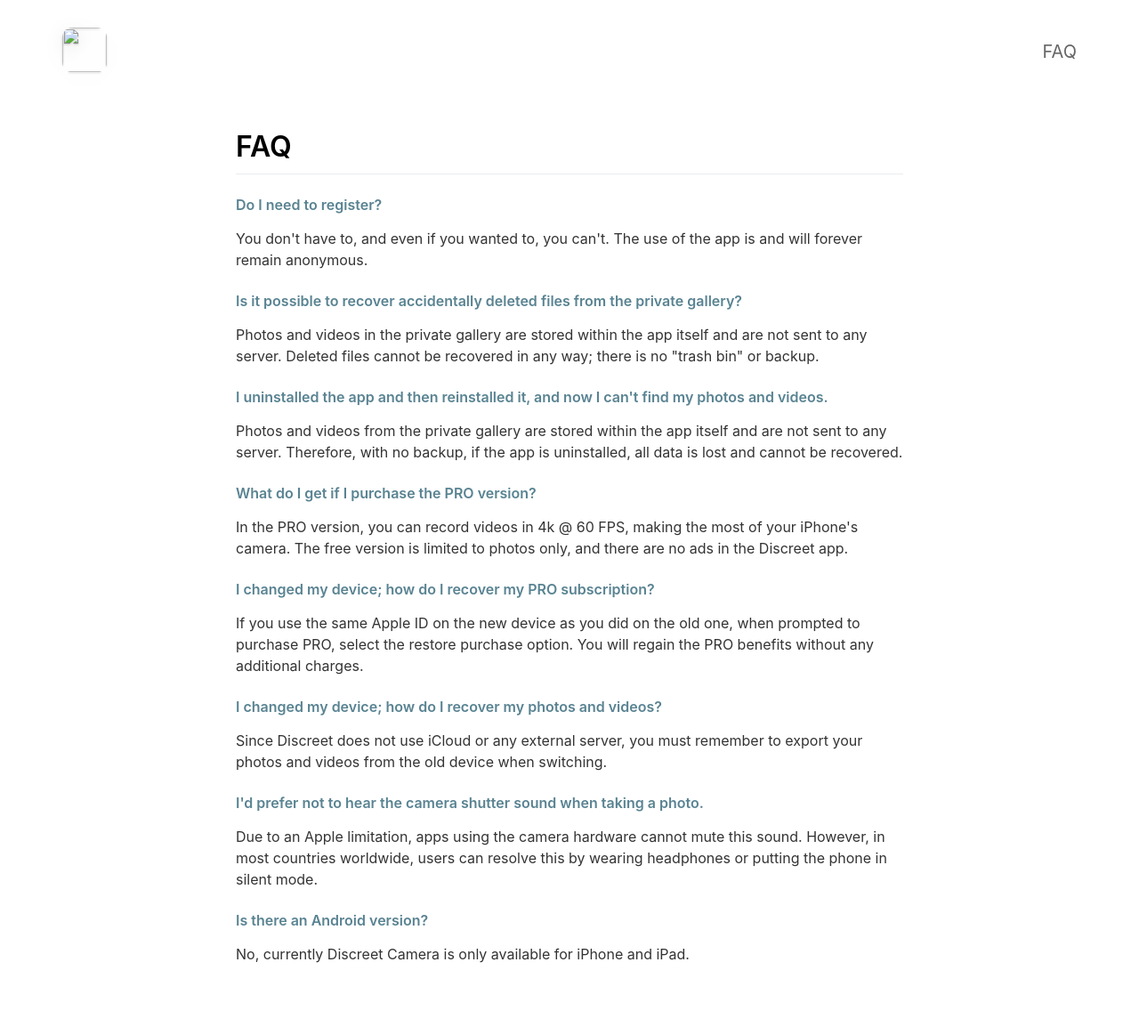
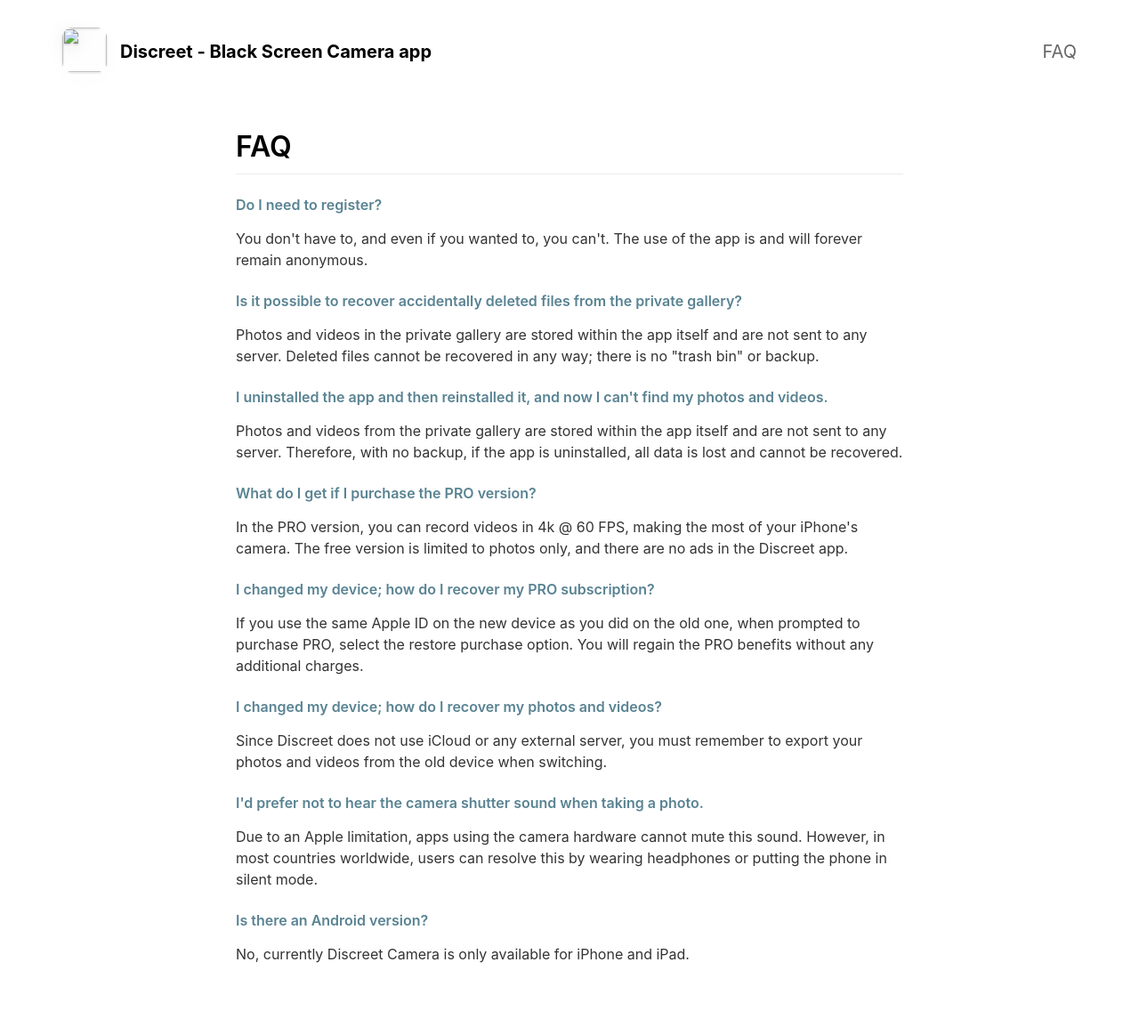
Before and after one commit to marcozabo/marcozabo.github.io, a Jekyll site: the page built from _pages/faq.md, in a window 1280 px wide. Shown: the whole page at 89% size. Built offline with Jekyll 4.4.1, drawn with Linux system fonts in a browser that asks for light colours; nearby versions of some CDN libraries.

Commit message:
no message

```diff
--- a/_config.yml
+++ b/_config.yml
@@ -1,5 +1,5 @@
 #page title
-page_title                                :                                         # Automatically populates with app name if not set and if iOS app ID is set. Otherwise enter manually.
+page_title                                : Discreet - Spy camera app for iPhone & iPad                                        # Automatically populates with app name if not set and if iOS app ID is set. Otherwise enter manually.
 
 # App Info
 ios_app_id                                : 1600729989                                # Required. Enter iOS app ID to automatically populate name, price and icons (e.g. 718043190).
@@ -11,9 +11,9 @@
                                                                                       # Or upload your press kit file to assets and set path accordingly (e.g. "assets/your_press_kit.zip").
 
 app_icon                                  :                       # Automatically populates if not set and if iOS app ID is set.  Otherwise enter path to icon file manually.
-app_name                                  :                                           # Automatically populates if not set and if iOS app ID is set.  Otherwise enter manually.
-app_price                                 : Secret camera for iOS                                          # Automatically populates if not set and if iOS app ID is set.  Otherwise enter manually.
-app_description                           : More privacy in your hand
+app_name                                  : Discreet - Black Screen Camera app                                          # Automatically populates if not set and if iOS app ID is set.  Otherwise enter manually.
+app_price                                 : Spy camera app for iOS                                          # Automatically populates if not set and if iOS app ID is set.  Otherwise enter manually.
+app_description                           : Capture Photos and Videos, Secretly.
 
 enable_smart_app_banner                   : true                                      # Set to true to show a smart app banner at top of page on mobile devices.
 
@@ -45,7 +45,7 @@
     fontawesome_icon_name                 : camera
 
   - title                                 : Touch Gesture Activation
-    description                           : Initiate recording or capture with customizable touch gestures, ensuring intuitive and quick operation experience
+    description                           : Record or capture with customizable touch gestures, ensuring intuitive and quick operation experience
     fontawesome_icon_name                 : play-circle
 
   - title                                 : Private Gallery
@@ -63,6 +63,10 @@
   - title                                 : 4K Videos
     description                           : Enjoy 4K videos @ 60 FPS.
     fontawesome_icon_name                 : video
+
+  - title                                 : Slow motion
+    description                           : Supports recording in slow motion
+    fontawesome_icon_name                 : play-circle
 
 
 
--- a/_includes/form.html
+++ b/_includes/form.html
@@ -76,6 +76,7 @@
     <input type="text" name="name" id="full-name" placeholder="" required="">
     <label for="email-address">Email Address</label>
     <input type="email" name="_replyto" id="email-address" placeholder="" required="">
+    <input name="subject" type="hidden" value="Need help with order" />
     <label for="message">Message</label>
     <textarea rows="5" name="message" id="message" placeholder="" required="" minlength="20"></textarea>
     <div class="g-recaptcha" data-sitekey="6LfvyOASAAAAAMeXz_bC0AvXIYV3EkS04ZAEKNsm"></div>
--- a/_includes/head.html
+++ b/_includes/head.html
@@ -5,7 +5,7 @@
 	<base target="_blank">
 
 	<title class="pageTitle">{{ site.page_title }}</title>
-	<meta name="description" content="{{ site.app_description }}">
+	<meta name="description" content="Secret spy camera app for iPhone and iPad, capture photos and videos discreetly and secretly. No one can see you while shooting because your iPhone seems to be turned off. Background recording on iOS is now available! Supports 4k and Slow motion videos.">
 
 	<link rel="shortcut icon" href="{{ site.app_icon | relative_url }}">
 
```
